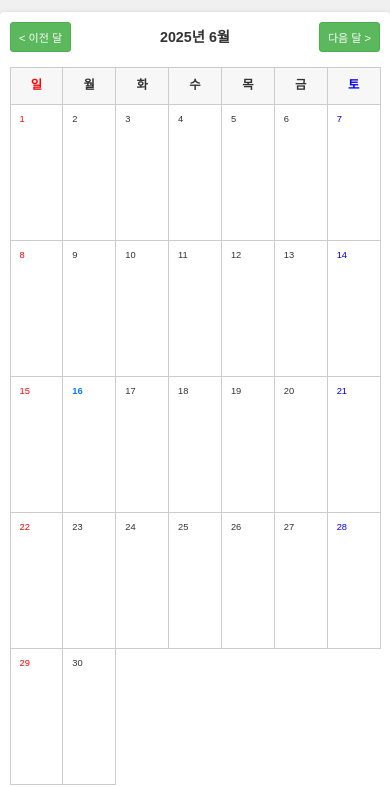
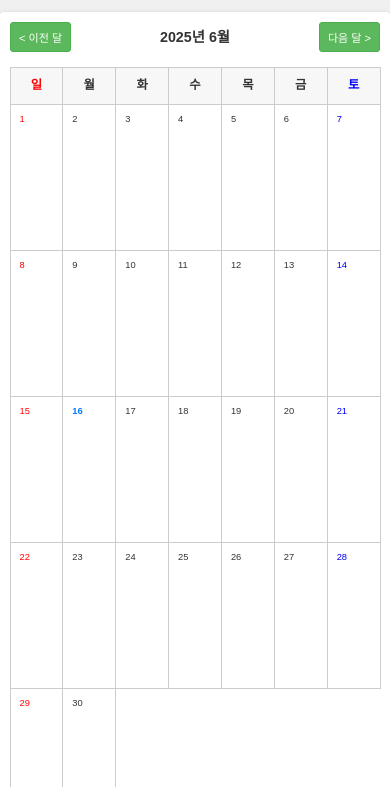
Before and after one commit to ssangwoos/8pharmacy_sch_backup, a plain HTML site: page index.html in a window 390 px wide. Shown: the part 57-844 px from the top of the page. Drawn offline with Linux system fonts and the light colour scheme; no server answers.

Commit message:
Update style.css

```diff
--- a/style.css
+++ b/style.css
@@ -169,7 +169,7 @@ body {
 .calendar-day {
   border-right: 1px solid #ccc;
   border-bottom: 1px solid #ccc;
-  min-height: 130px;
+  min-height: 150px;
   padding: 5px;
   font-size: 0.9em;
   background-color: #fff;
@@ -395,7 +395,7 @@ body {
   .sidebar-section .stats-btn { font-size: 1em; padding: 10px; }
   .staff-list-container { width: 100%; max-height: none; overflow-y: visible; }
   #staffListUl li { font-size: 0.9em; }
-  .calendar-day { min-height: 125px; font-size: 0.8em; }
+  .calendar-day { min-height: 135px; font-size: 0.8em; }
   .calendar-day .day-number { font-size: 0.9em; }
   .work-entry { height: 17px; line-height: 17px; font-size: 1.04em; } /* 모바일에서도 막대 내 폰트 1.04em 유지 */
   .work-entry .delete-btn { width: 18px; height: 18px; line-height: 18px; font-size: 16px; }
```
